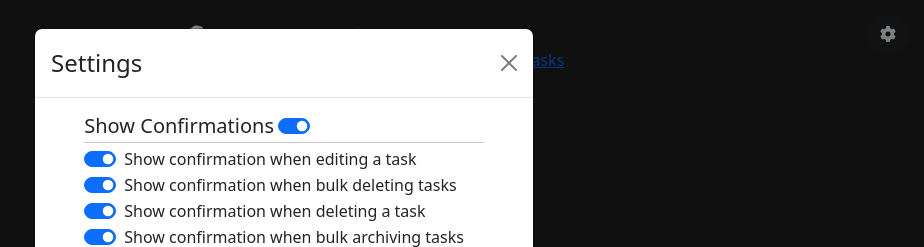
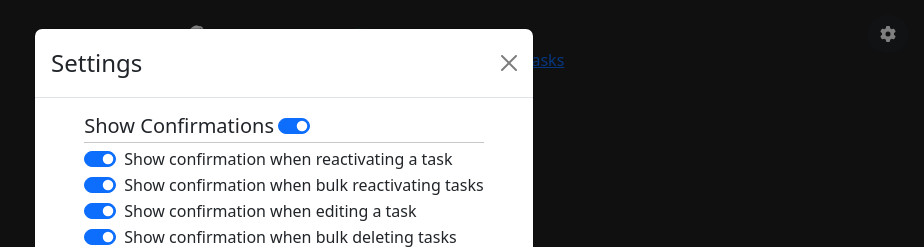
Before and after one commit to miljkovicjovan/minimalist-task-tracker, a React (Create React App) app: page / in a window 1280 px wide. Both pictures are taken after a click on the button 1244 px from the left and 34 px from the top of the page. Shown: the top 247 px of the page, without its empty margins (356-1280 px from the left). Built offline with nearby package versions, Linux system fonts and the light colour scheme.

Commit message:
added local storage for reactivating single & bulk

```diff
--- a/src/App.jsx
+++ b/src/App.jsx
@@ -11,6 +11,8 @@ function App() {
   const [settings, setSettings] = useState(
     JSON.parse(window.localStorage.getItem("my-minimalistic-tracker-settings")) || {
       confirmations: true,
+      askForBulkReactivatingConfirmation: true,
+      askForReactivatingConfirmation: true,
 			askForBulkDeletingConfirmation: true,
 			askForDeletingConfirmation: true,
 			askForBulkArchivingConfirmation: true,
--- a/src/components/SettingsModal.jsx
+++ b/src/components/SettingsModal.jsx
@@ -12,6 +12,8 @@ function SettingsModal({ settings, setSettings }) {
 		const isChecked = e.target.checked;
 		setSettings({
 			confirmations: isChecked,
+			askForBulkReactivatingConfirmation: isChecked,
+      askForReactivatingConfirmation: isChecked,
 			askForBulkDeletingConfirmation: isChecked,
 			askForDeletingConfirmation: isChecked,
 			askForBulkArchivingConfirmation: isChecked,
@@ -22,6 +24,10 @@ function SettingsModal({ settings, setSettings }) {
 		});
 	};
 
+	const handleSwitchBulkReactivateChange = (e) =>
+		setSettings({ ...settings, askForBulkReactivatingConfirmation: e.target.checked });
+	const handleSwitchReactivateChange = (e) =>
+		setSettings({ ...settings, askForReactivatingConfirmation: e.target.checked });
 	const handleSwitchBulkDeleteChange = (e) =>
 		setSettings({ ...settings, askForBulkDeletingConfirmation: e.target.checked });
 	const handleSwitchDeleteChange = (e) =>
@@ -68,6 +74,18 @@ function SettingsModal({ settings, setSettings }) {
 							/>
 						</span>
 						<hr className="my-1"/>
+						<Form.Check
+							type="switch"
+							label="Show confirmation when reactivating a task"
+							checked={settings.askForReactivatingConfirmation}
+							onChange={handleSwitchReactivateChange}
+						/>
+						<Form.Check
+							type="switch"
+							label="Show confirmation when bulk reactivating tasks"
+							checked={settings.askForBulkReactivatingConfirmation}
+							onChange={handleSwitchBulkReactivateChange}
+						/>
 						<Form.Check
 							type="switch"
 							label="Show confirmation when editing a task"
```
